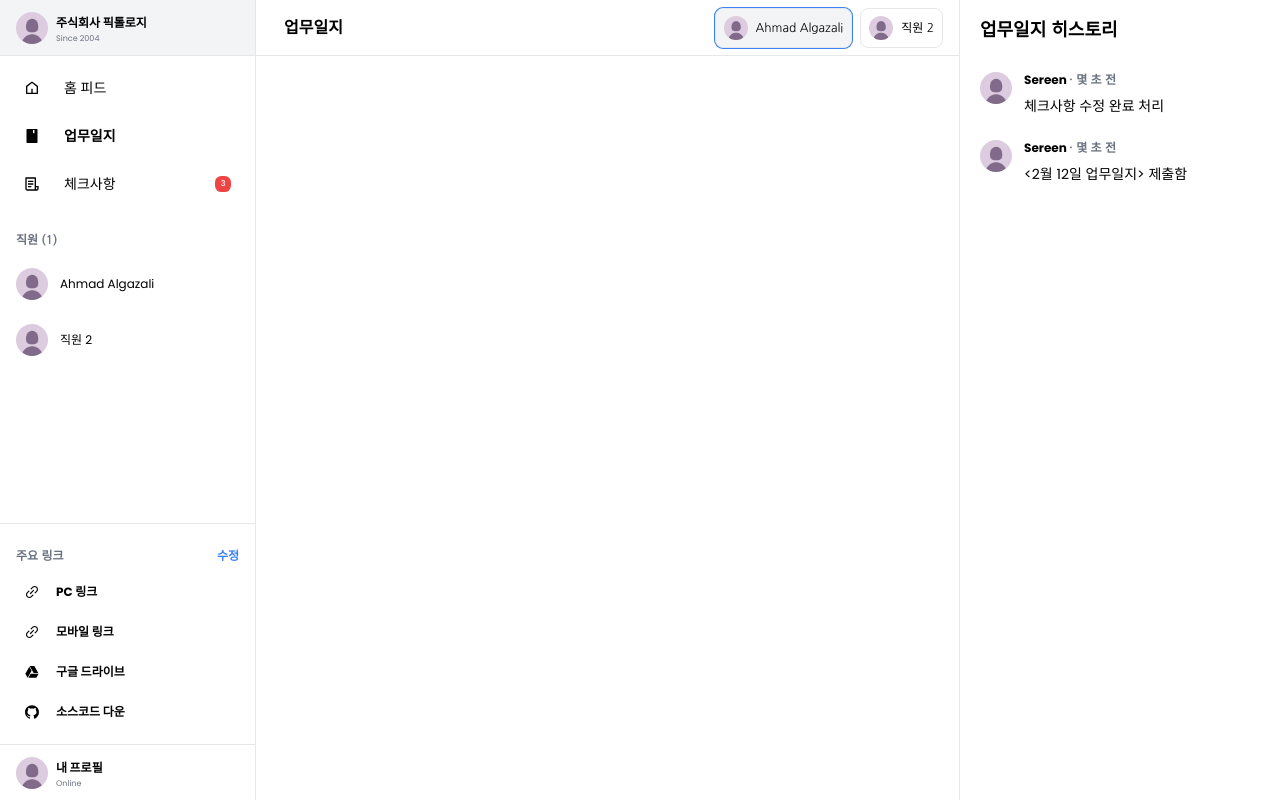
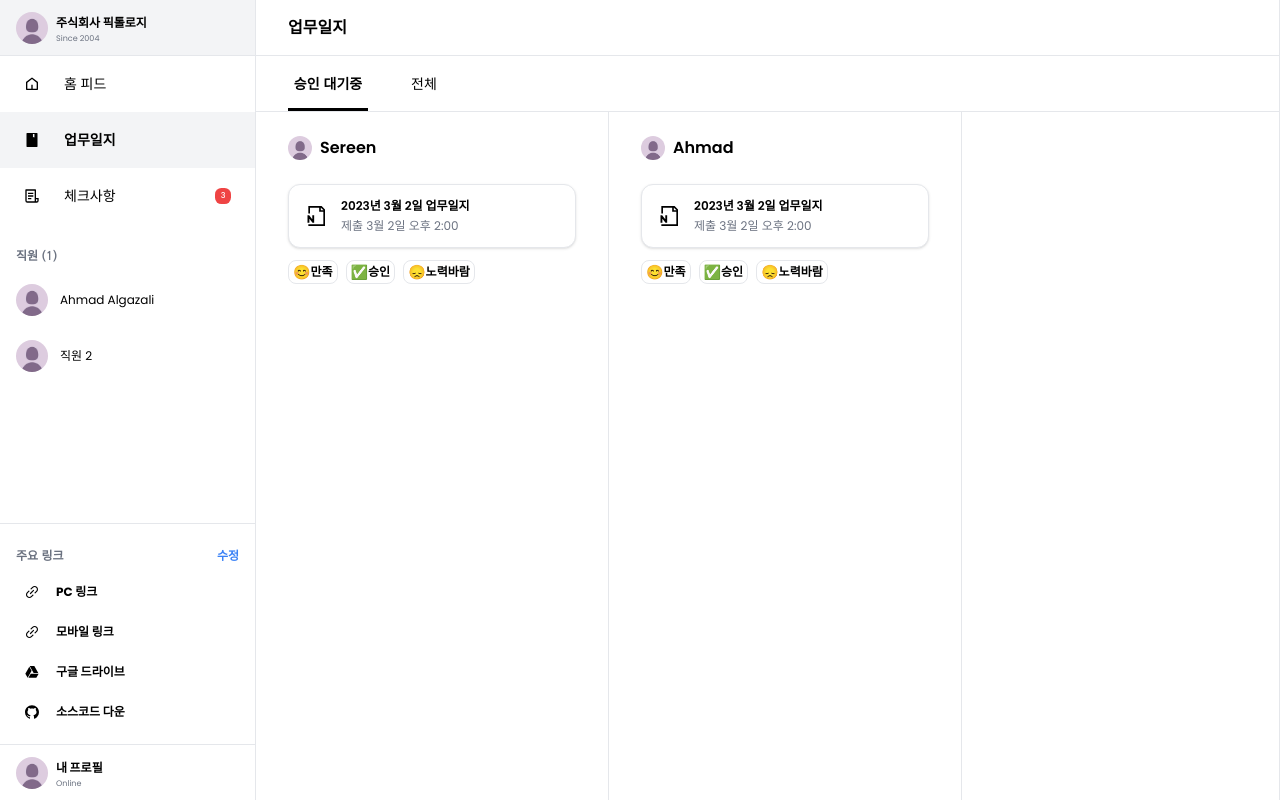
Before and after one commit to gaessada/gaessada-client, a React (Create React App) app: page /main in a window 1280 px wide. Both pictures are taken after a click on the button "업무일지". Built offline with nearby package versions, Linux system fonts and the light colour scheme.

Commit message:
업무일지 페이지 완성

```diff
--- a/src/components/CenterPanelMain.jsx
+++ b/src/components/CenterPanelMain.jsx
@@ -9,7 +9,7 @@ import { BsArrowReturnRight } from "react-icons/bs";
 const CenterPanelMain = () => {
   const navigate = useNavigate();
   const Header = () => (
-    <div className="w-full h-14 border-b flex items-center px-4 font-nanum justify-between">
+    <div className="w-full h-14 border-b flex items-center px-8 font-nanum justify-between">
       <div className="flex items-center">
         <div className="px-3 py-1 font-nanum font-bold text-xs text-white bg-gray-500 rounded-lg cursor-default">
           목표
@@ -20,8 +20,7 @@ const CenterPanelMain = () => {
         </button>
       </div>
       <div className="flex items-center">
-        <p className="font-bold text-xs">관리자</p>
-        <img src={DefaultUser} className="w-5 h-5 rounded-full ml-3" alt="" />
+        <p className="font-bold text-sm italic text-gray-500">관리자 PORTAL</p>
       </div>
     </div>
   );
@@ -94,21 +93,25 @@ const CenterPanelMain = () => {
             {!pending && <p className="text-xs">{moment().fromNow()}</p>}
           </div>
           {pending ? (
-            <div className="mt-3 w-64 h-16 bg-gray-100 rounded-xl flex items-center px-4 text-zinc-500">
+            <div className="mt-3 w-72 h-16 bg-gray-100 rounded-xl flex items-center px-4 text-zinc-500">
               <MdPendingActions size={20} />
               <div className="ml-3">
                 <p className="font-semibold text-xs ">업로드 전</p>
               </div>
             </div>
           ) : (
-            <div className="mt-3 w-64 h-16 bg-white border shadow rounded-xl flex items-center px-4 hover:bg-gray-100 transition cursor-pointer relative">
+            <div className="mt-3 w-72 h-16 bg-white border shadow rounded-xl flex items-center px-4 hover:bg-gray-100 transition cursor-pointer relative">
               <GrDocumentNotes size={20} />
               <div className="ml-3">
                 <div className="text-xs font-semibold">
                   <div className="inline w-4 h-4 bg-red-500"></div>
-                  {"2023-03-02 업무일지"}
+                  {"2023년 3월 2일 업무일지"}
                 </div>
-                <p className="text-xs text-gray-500">{name}</p>
+                <div className="text-xs flex text-gray-500 mt-1">
+                  <p className="text-xs">
+                    {moment().format("제출 M월 D일 a h:mm")}
+                  </p>
+                </div>
               </div>
 
               {checkType !== null && (
@@ -119,7 +122,7 @@ const CenterPanelMain = () => {
             </div>
           )}
           {!pending && (
-            <div className="flex space-x-2">
+            <div className="flex space-x-2 mt-1">
               {actionArray.map((item) => (
                 <ActionButton
                   key={item.type}
@@ -135,7 +138,7 @@ const CenterPanelMain = () => {
     };
 
     return (
-      <div className="flex space-x-2">
+      <div className="flex space-x-4">
         <Cell name={"Sereen"} />
         <Cell name={"Ahmad"} pending />
       </div>
@@ -260,9 +263,9 @@ const CenterPanelMain = () => {
   const Divider = () => <div className="w-full h-px border-t my-8"></div>;
 
   return (
-    <div className="w-full h-screen">
+    <div className="w-full h-screen overflow-y-auto">
       <Header />
-      <div className="px-6">
+      <div className="px-8">
         <TitleText title="단기목표" hasEdit />
         <ShortTermGoal />
         <Divider />
--- a/src/components/CenterPanelReport.jsx
+++ b/src/components/CenterPanelReport.jsx
@@ -1,45 +1,141 @@
+import moment from "moment";
 import React, { useState } from "react";
 import DefaultUser from "../assets/default_user.png";
+import { GrDocumentNotes } from "react-icons/gr";
 
 const CenterPanelReport = () => {
-  const [selectedUser, setSelectedUser] = useState(0);
-  const employeeArray = [
-    {
-      uid: 0,
-      name: "Ahmad Algazali",
-    },
-    { uid: 1, name: "직원 2" },
+  const [selectedButton, setSelectedButton] = useState("승인 대기중");
+  const Header = () => (
+    <div className="w-full h-14 border-b flex items-center px-8 font-nanum justify-between">
+      <div className="flex items-center font-bold h-full">업무일지</div>
+    </div>
+  );
+
+  const ReportCell = ({ name, pending, type = null }) => {
+    const [checkType, setCheckType] = useState(type);
+    const actionArray = [
+      { type: 0, emoji: "😊", text: "만족" },
+      { type: 1, emoji: "✅", text: "승인" },
+      { type: 2, emoji: "😞", text: "노력바람" },
+    ];
+
+    const ActionButton = ({ type, emoji, text }) => (
+      <button
+        onClick={() => setCheckType(type)}
+        className={`${
+          checkType === type ? "bg-sky-200 border-sky-400" : "hover:bg-gray-100"
+        } h-6 px-1 mt-2 flex items-center justify-center border rounded-lg cursor-pointer`}
+      >
+        <p>{emoji}</p>
+        <p className="text-xs font-bold">{text}</p>
+      </button>
+    );
+    return (
+      <div className="text-sm mb-2">
+        <div className="w-72 h-16 bg-white border shadow rounded-xl flex items-center px-4 hover:bg-gray-100 transition cursor-pointer relative">
+          <GrDocumentNotes size={20} />
+          <div className="ml-4">
+            <div className="text-xs font-semibold">
+              <div className="inline w-4 h-4 bg-red-500"></div>
+              {"2023년 3월 2일 업무일지"}
+            </div>
+            <div className="text-xs flex text-gray-500 mt-1">
+              <p className="text-xs">
+                {moment().format("제출 M월 D일 a h:mm")}
+              </p>
+            </div>
+          </div>
+          {checkType !== null && (
+            <div className="absolute -top-2 right-2 w-8 h-8 rounded-full bg-white shadow border text-lg flex items-center justify-center">
+              {actionArray[checkType].emoji}
+            </div>
+          )}
+        </div>
+        {pending && (
+          <div className="flex space-x-2 mt-1">
+            {actionArray.map((item) => (
+              <ActionButton
+                key={item.type}
+                type={item.type}
+                emoji={item.emoji}
+                text={item.text}
+              />
+            ))}
+          </div>
+        )}
+      </div>
+    );
+  };
+
+  const EmployeeColumn = ({ name, pending }) => {
+    return (
+      <div className="px-8 border-r h-full overflow-y-auto">
+        <div className="flex items-center space-x-2 py-6">
+          <img src={DefaultUser} className="h-6 w-6 rounded-full" alt="" />
+          <p className="font-semibold">{name}</p>
+        </div>
+        {pending ? (
+          <>
+            <ReportCell pending />
+          </>
+        ) : (
+          <>
+            <ReportCell type={0} />
+            <ReportCell type={1} />
+            <ReportCell type={2} />
+            <ReportCell type={1} />
+            <ReportCell type={1} />
+            <ReportCell type={2} />
+          </>
+        )}
+      </div>
+    );
+  };
+
+  const optionsArray = [
+    { type: 0, title: "승인 대기중" },
+    { type: 1, title: "전체" },
   ];
-
-  const EmployeeCell = ({ name, uid }) => (
+  const OptionButton = ({ type, title }) => (
     <button
-      onClick={() => setSelectedUser(uid)}
-      className={`h-10 flex items-center px-2 transition border rounded-lg ${
-        selectedUser === uid ? "bg-gray-100 ring-1 ring-blue-500" : "hover:bg-gray-100"
+      onClick={() => setSelectedButton(title)}
+      className={`h-full w-20 text-sm font-nanum relative ${
+        selectedButton === title ? "font-bold" : "hover:bg-gray-100"
       }`}
     >
-      <img src={DefaultUser} className="w-6 h-6 rounded-full" alt="" />
-      <p className={`ml-2 text-xs`}>{name}</p>
+      {title}
+      {selectedButton === title && (
+        <div
+          style={{ height: "3px" }}
+          className="absolute bottom-0 w-full bg-black"
+        ></div>
+      )}
     </button>
   );
 
-  const Header = () => (
-    <div className="w-full h-14 border-b flex items-center px-4 font-nanum justify-between">
-      <div className="flex items-center">
-        <p className="ml-3 font-bold cursor-default">업무일지</p>
+  return (
+    <div className="w-full h-full">
+      <Header />
+      <div className="flex flex-col">
+        <div className="flex space-x-4 h-14 px-8 border-b">
+          {optionsArray.map((item) => (
+            <OptionButton type={item.type} title={item.title} key={item.type} />
+          ))}
+        </div>
+        <div style={{ height: "calc(100vh - 7rem)" }} className="flex">
+          {selectedButton === "승인 대기중" ? (
+            <>
+              <EmployeeColumn name={"Sereen"} pending />
+              <EmployeeColumn name={"Ahmad"} pending />
+            </>
+          ) : (
+            <>
+              <EmployeeColumn name={"Sereen"} />
+              <EmployeeColumn name={"Ahmad"} />
+            </>
+          )}
+        </div>
       </div>
-      <div className="flex items-center space-x-2">
-        {employeeArray.map((item) => (
-          <EmployeeCell name={item.name} uid={item.uid} key={item.uid} />
-        ))}
-      </div>
-    </div>
-  );
-
-  return (
-    <div className="w-full">
-      <Header />
-      <div className="flex space-x-1 p-4"></div>
     </div>
   );
 };
--- a/src/components/LeftPanel.jsx
+++ b/src/components/LeftPanel.jsx
@@ -46,7 +46,7 @@ const LeftPanel = () => {
   }) => (
     <button
       onClick={() => naviate(path)}
-      className="w-full h-12 flex items-center px-6 hover:bg-gray-100 transition font-poppins"
+      className={`${pathname === path ? "bg-gray-100" : "hover:bg-gray-100"} w-full h-14 flex items-center px-6 transition font-poppins`}
     >
       <div className="flex-shrink-0">
         {pathname === path ? highlightIcon : icon}
@@ -121,7 +121,7 @@ const LeftPanel = () => {
     <div className="w-64 h-screen flex-shrink-0 flex flex-col justify-between overflow-hidden border-r">
       <CompanyCell />
 
-      <div className="overflow-y-auto h-full py-2">
+      <div className="overflow-y-auto h-full">
         <MenuButton
           title="홈 피드"
           icon={<RiHome5Line />}
--- a/src/components/RightPanel.jsx
+++ b/src/components/RightPanel.jsx
@@ -1,20 +1,14 @@
 import React from "react";
 import { Route, Routes } from "react-router-dom";
 import RightPanelMain from "./RightPanelMain";
-import RightPanelReport from "./RightPanelReport";
 
 const RightPanel = () => {
   return (
     <div className="border-l">
       <Routes>
         <Route path="/*" element={<RightPanelMain />} />
-        <Route path="/daily-report" element={<RightPanelReport />} />
-        <Route
-          path="/feedback"
-          element={
-            <div></div>
-          }
-        />
+        <Route path="/daily-report" element={<></>} />
+        <Route path="/feedback" element={<></>} />
       </Routes>
     </div>
   );
--- a/src/components/RightPanelMain.jsx
+++ b/src/components/RightPanelMain.jsx
@@ -11,7 +11,7 @@ const RightPanelMain = () => {
         <p className="font-nanum font-bold text-gray-500 inline">
           · {moment().fromNow()}
         </p>
-        <p className="text-sm mt-2">
+        <p className="mt-1">
           {type === 0
             ? "체크사항 수정 완료 처리"
             : "<2월 12일 업무일지> 제출함"}
@@ -21,7 +21,7 @@ const RightPanelMain = () => {
   );
   return (
     <div className="w-80 h-screen flex-shrink-0 p-5 py-4">
-      <p className="font-nanum text-lg font-bold mb-4">전체 히스토리</p>
+      <p className="font-nanum text-lg font-bold mb-4">히스토리</p>
       <Cell type={0} />
       <Cell type={1} />
     </div>
--- a/src/components/RightPanelReport.jsx
+++ /dev/null
@@ -1,31 +0,0 @@
-import React from "react";
-import moment from "moment/moment";
-import DefaultUser from "../assets/default_user.png";
-
-const RightPanelReport = () => {
-  const Cell = ({ type }) => (
-    <div className="w-full py-3 text-xs flex items-start">
-      <img src={DefaultUser} alt="" className="w-8 h-8 rounded-full mr-3" />
-      <div>
-        <p className="font-bold inline">Sereen </p>
-        <p className="font-nanum font-bold text-gray-500 inline">
-          · {moment().fromNow()}
-        </p>
-        <p className="text-sm mt-2">
-          {type === 0
-            ? "체크사항 수정 완료 처리"
-            : "<2월 12일 업무일지> 제출함"}
-        </p>
-      </div>
-    </div>
-  );
-  return (
-    <div className="w-80 h-screen flex-shrink-0 p-5 py-4">
-      <p className="font-nanum text-lg font-bold mb-4">업무일지 히스토리</p>
-      <Cell type={0} />
-      <Cell type={1} />
-    </div>
-  );
-};
-
-export default RightPanelReport;
```
